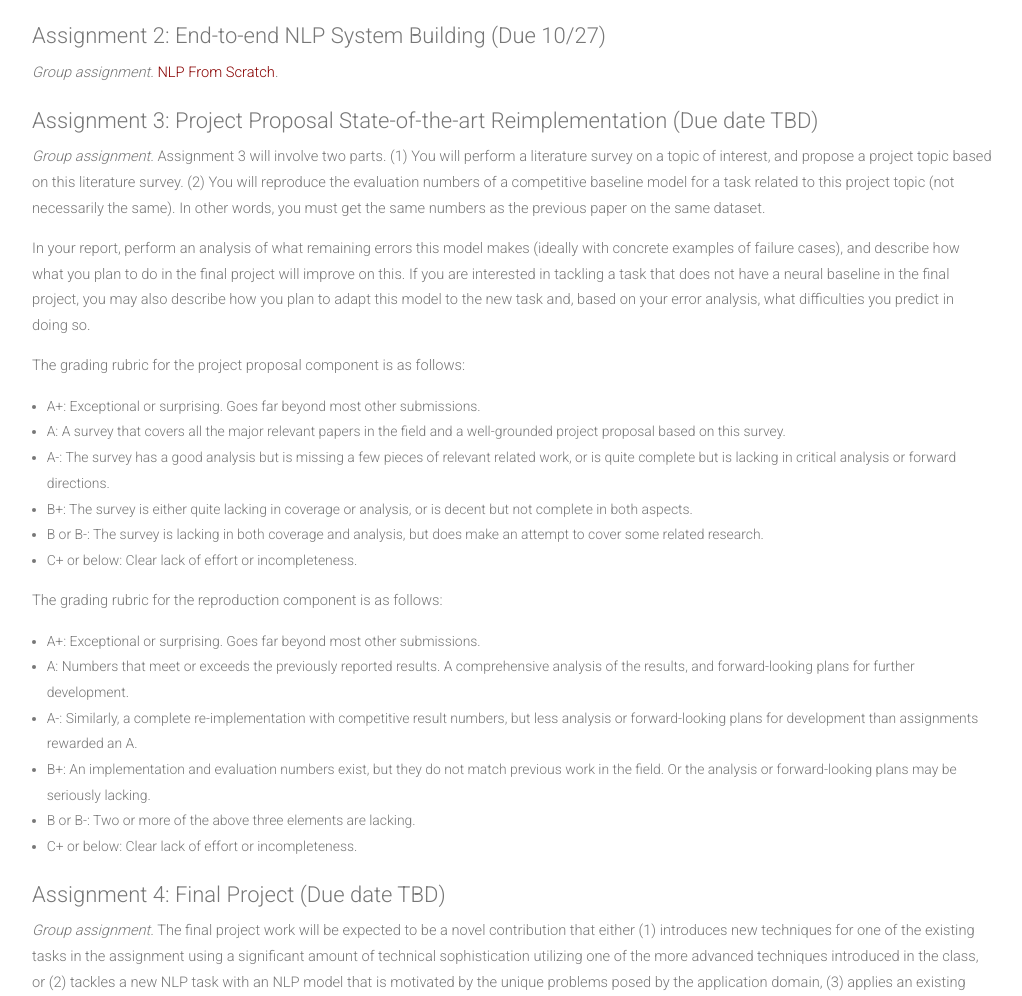
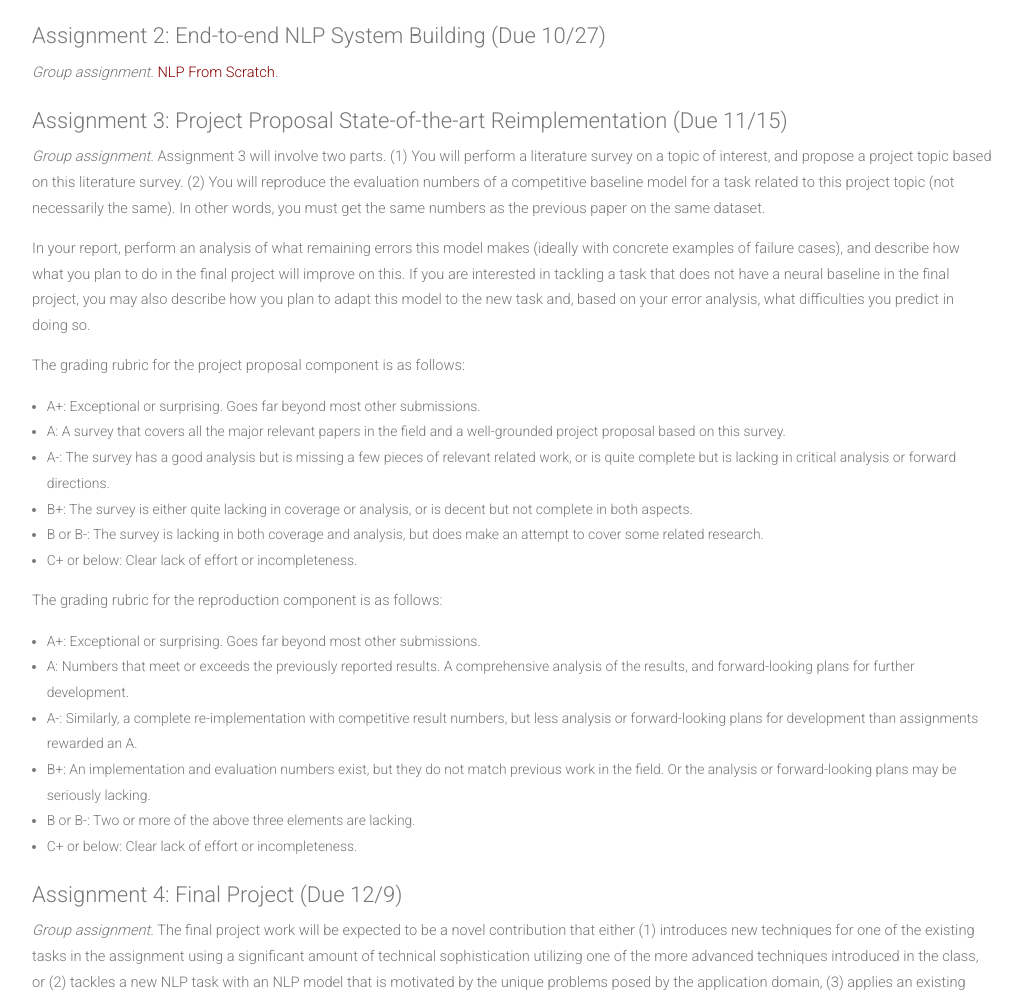
Before and after one commit to cmu-anlp/cmu-anlp.github.io, a Jekyll site: the page built from assignments.html, in a window 1280 px wide and 1400 px high, scrolled down 1719 px. Shown: the part 152-1148 px from the top of the window, without its empty margins (128-1150 px from the left). Built offline with Jekyll 4.4.1, drawn with Linux system fonts in a browser that asks for light colours; nearby versions of some CDN libraries.

Commit message:
add A3 and A4 due dates

```diff
--- a/assignments.html
+++ b/assignments.html
@@ -61,8 +61,7 @@ You are responsible for reading these instructions and following them carefully.
 <a href="https://github.com/cmu-anlp/nlp-from-scratch-assignment-2023">NLP From Scratch</a>.
 </p>
 
-<!-- <h4>Assignment 3: Project Proposal State-of-the-art Reimplementation (Due 11/14)</h4> -->
-<h4>Assignment 3: Project Proposal State-of-the-art Reimplementation (Due date TBD)</h4>
+<h4>Assignment 3: Project Proposal State-of-the-art Reimplementation (Due 11/15)</h4>
 
 <p>
 <i>Group assignment.</i> Assignment 3 will involve two parts. (1) You will perform a literature survey on a topic of interest, and propose a project topic based on this literature survey. (2) You will reproduce the evaluation numbers of a competitive baseline model for a task related to this project topic (not necessarily the same). In other words, you must get the same numbers as the previous paper on the same dataset.
@@ -95,8 +94,7 @@ In your report, perform an analysis of what remaining errors this model makes (i
 
 
 
-<!-- <h4>Assignment 4: Final Project (Due 12/9)</h4> -->
-<h4>Assignment 4: Final Project (Due date TBD)</h4>
+<h4>Assignment 4: Final Project (Due 12/9)</h4>
 
 <p>
 <i>Group assignment.</i> The final project work will be expected to be a novel contribution that either (1) introduces new techniques for one of the existing tasks in the assignment using a significant amount of technical sophistication utilizing one of the more advanced techniques introduced in the class, or (2) tackles a new NLP task with an NLP model that is motivated by the unique problems posed by the application domain, (3) applies an existing NLP method to a new language or domain with improvements specifically tailored to the unique challenges posed by that language or domain. The grading rubric is as follows:
```
